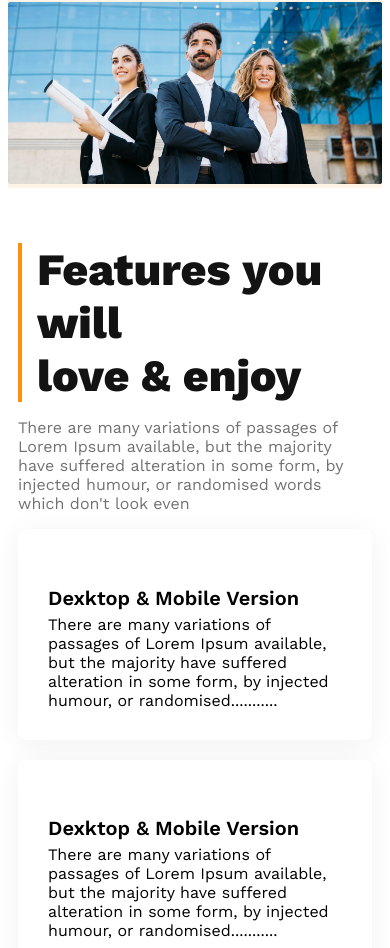
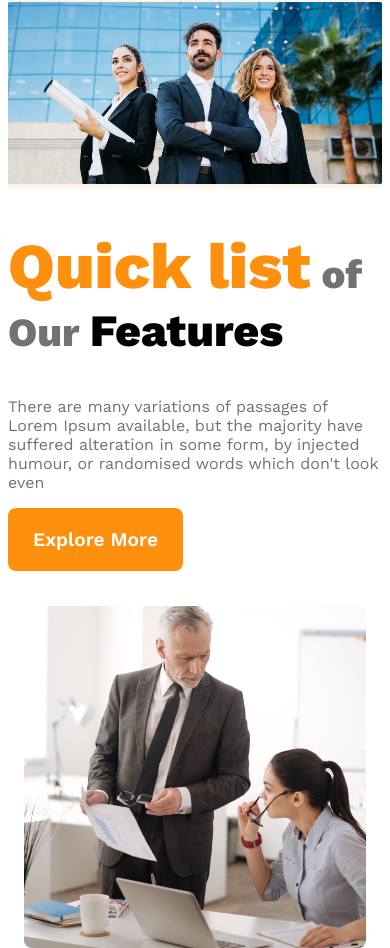
Before and after one commit to AntorRoyTOxi/g3-architects, a plain HTML site: page index.html in a window 390 px wide. Shown: the part 718-1666 px from the top of the page. Drawn offline with nearby package versions, Linux system fonts and the light colour scheme.

Commit message:
ok complete

```diff
--- a/index.html
+++ b/index.html
@@ -40,7 +40,7 @@
 
                        <!-- main section1 part start  -->
       <main >
-                <!-- <section class="section1">
+                 <section class="section1">
                         <div class="future">
                              <div class="future-picture">
                                  <img src="images/team1.png" alt="">
@@ -56,7 +56,7 @@
                                    <button class="primary-btn">Explore More</button>
                               </div>
                         </div>
-                </section> -->
+                </section>
 
 
 
--- a/style.css
+++ b/style.css
@@ -308,6 +308,8 @@
                           .future{
                              flex-direction: column-reverse;
                                margin-left: 0;
+                                margin-top: 0;
+                                 gap: 35px;
                           }
                            .future-picture{
                              grid-template-columns: 1fr;
```
